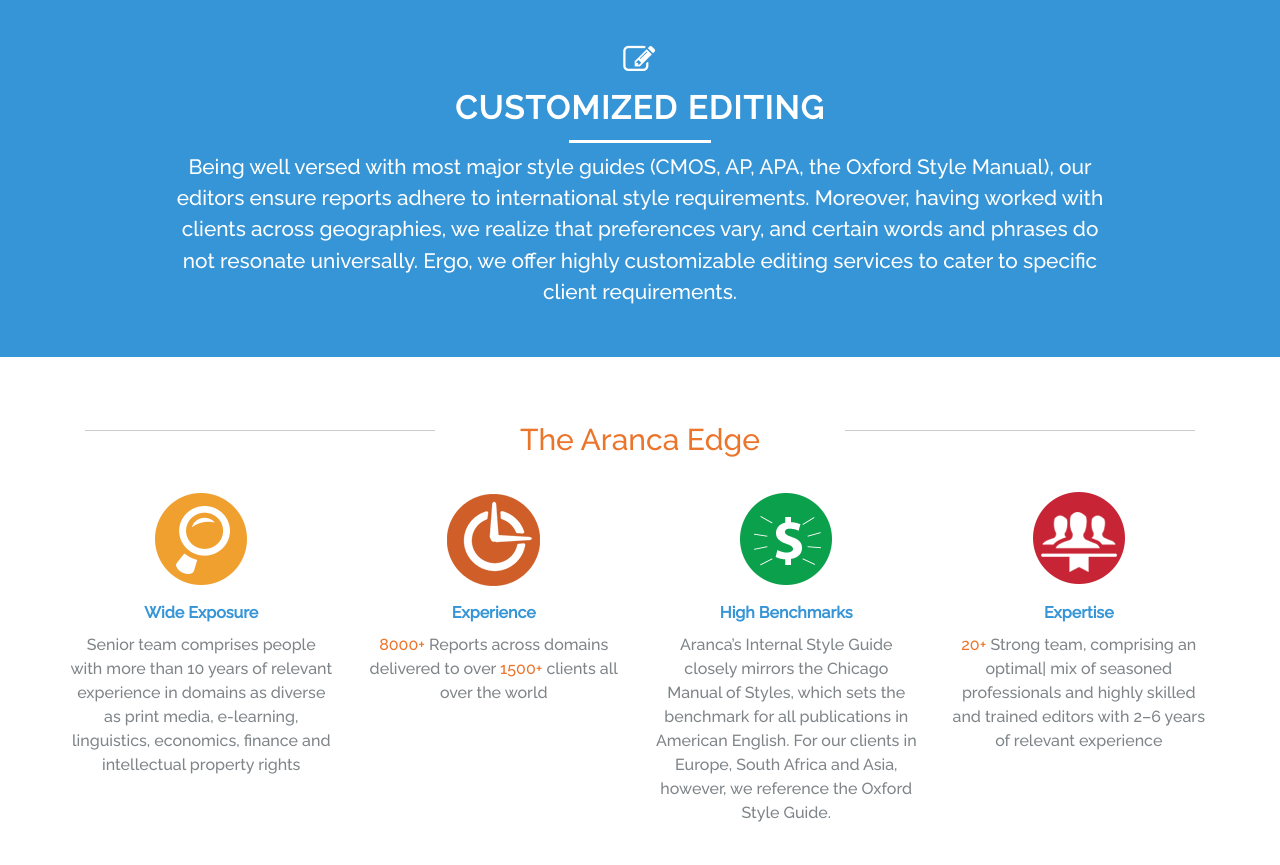
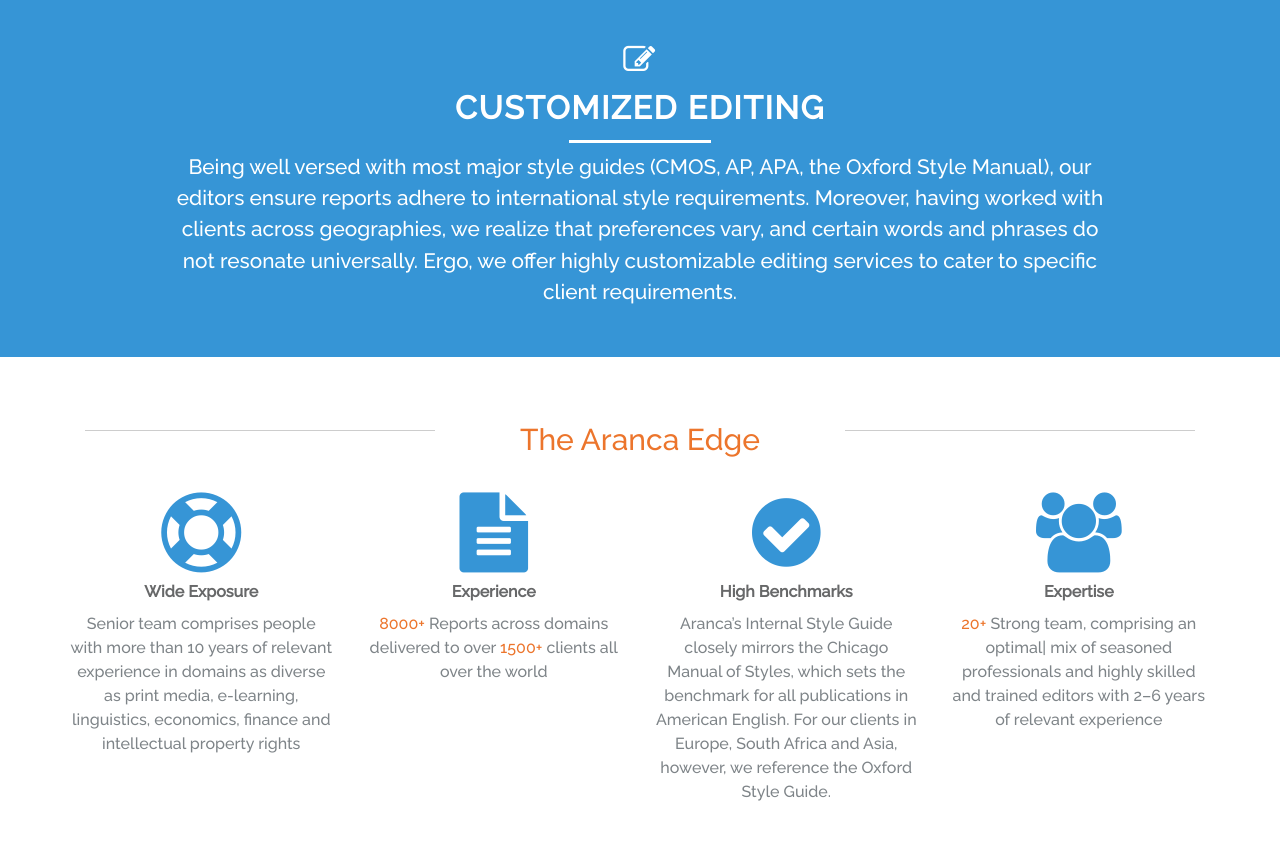
Before and after one commit to sandeshsmartguy/editorial, a PHP site: page / in a window 1280 px wide. Shown: the part 1202-2067 px from the top of the page. Run offline with PHP 8.4, Linux system fonts and the light colour scheme; style sheets or scripts are compiled from the project's sources; some libraries are stand-ins or nearby versions.

Commit message:
Use font awosome icon

```diff
--- a/_includes/round-icon-badge.html
+++ b/_includes/round-icon-badge.html
@@ -14,13 +14,16 @@
 
   <div class="row text-center">
   <div class="col-lg-3 col-sm-3">
-  <div class="icons"><span class="img-sprite icon audit"></span></div>
+  <!-- <div class="icons"><span class="img-sprite icon audit"></span></div> -->
+  <div class="icons"><i class="fa fa-life-ring" style="font-size:5em; color:#3695D6;"></i></div>
   <div class="w-title">Wide Exposure</div>
   <div class="w-content">Senior team comprises people with more than 10 years of relevant experience in domains as diverse as print media, e-learning, linguistics, economics, finance and intellectual property rights
 </div>
     </div>
   <div class="col-lg-3 col-sm-3">
-  <div class="icons"><span class="img-sprite icon ip"></span></div>
+  <!-- <div class="icons"><span class="img-sprite icon ip"></span></div> -->
+  <div class="icons"><i class="fa fa-file-text" style="font-size:5em; color:#3695D6;"></i></div>
+
   <div class="w-title">Experience</div>
   <div class="w-content"><span style="color:#EC752C">8000+</span> Reports across domains
 delivered to over <span style="color:#EC752C">1500+</span> clients
@@ -28,13 +31,15 @@
 </div>
     </div>
   <div class="col-lg-3 col-sm-3">
-  <div class="icons"><span class="img-sprite icon solution"></span></div>
+  <!-- <div class="icons"><span class="img-sprite icon solution"></span></div> -->
+  <div class="icons"><i class="fa fa-check-circle" style="font-size:5em; color:#3695D6;"></i></div>
   <div class="w-title">High Benchmarks</div>
   <div class="w-content">Aranca’s Internal Style Guide closely mirrors the Chicago Manual of Styles, which sets the benchmark for all publications in American English. For our clients in Europe, South Africa and Asia, however, we reference the Oxford Style Guide.
 </div>
     </div>
   <div class="col-lg-3 col-sm-3">
-  <div class="icon-1"><span class="img-sprite icon team"></span></div>
+  <!-- <div class="icon-1"><span class="img-sprite icon team"></span></div> -->
+  <div class="icons"><i class="fa fa-users" style="font-size:5em; color:#3695D6;"></i></div>
   <div class="w-title">Expertise</div>
   <div class="w-content"><span style="color:#EC752C">20+</span> Strong team, comprising an optimal| mix of seasoned professionals and
 highly skilled and trained editors with 2–6 years of relevant experience
--- a/src/sass/site/components/round-icon-badge.scss
+++ b/src/sass/site/components/round-icon-badge.scss
@@ -15,7 +15,7 @@
   font-size: 16px;
   font-weight: 800;
   margin: 8px 0;
-  color: #3695D6;
+  color: #676869;
 }
 hr.title {
   position: relative;
```
